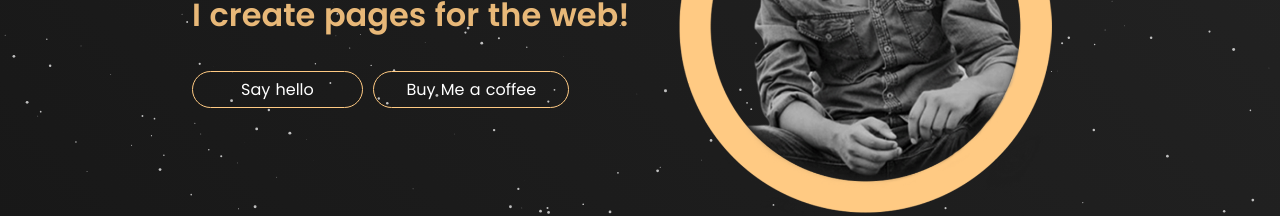
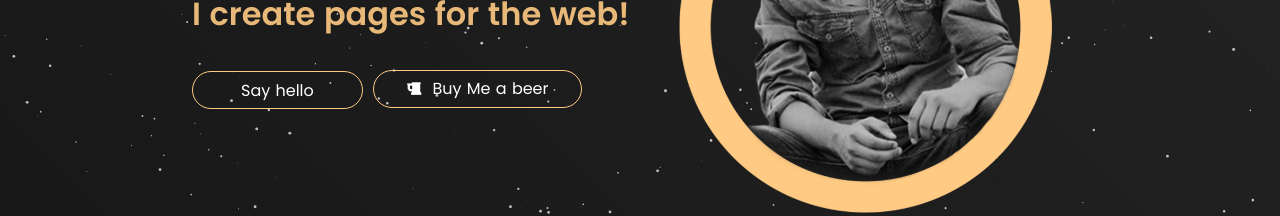
Before and after one commit to aedit/v2, a Nuxt app: page / in a window 1280 px wide. Shown: the part 404-620 px from the top of the page. Built offline with nearby package versions, Linux system fonts and the light colour scheme.

Commit message:
buy me a coffee link updated

```diff
--- a/pages/contact.vue
+++ b/pages/contact.vue
@@ -82,7 +82,11 @@ export default {
     },
     sendWhatsappMessage() {
       const message = this.prepareMessage()
-      window.open(`https://wa.me/919826942288?text=${message}`, '_blank')
+      window.open(
+        `https://wa.me/919826942288?text=${message}`,
+        '_blank',
+        'noopener noreferrer'
+      )
     },
     animateSocialIcons() {
       const socialIcons =
--- a/pages/index.vue
+++ b/pages/index.vue
@@ -13,8 +13,11 @@
         >
           Say hello
         </button>
-        <button class="border-primary px-6 py-1 rounded fw-400">
-          Buy Me a coffee
+        <button
+          class="border-primary px-6 py-1 rounded fw-400 d-inline-flex-center"
+          @click="buyMeABeer"
+        >
+          <i class="icon-beer-solid mr-2"></i> Buy Me a beer
         </button>
       </div>
     </div>
@@ -30,5 +33,14 @@
 import changeRouteOnScrollMixin from '~/changeRouteOnScrollMixin'
 export default {
   mixins: [changeRouteOnScrollMixin],
+  methods: {
+    buyMeABeer() {
+      window.open(
+        'https://buymeacoffee.com/aedit',
+        '_blank',
+        'noopener noreferrer'
+      )
+    },
+  },
 }
 </script>
```
